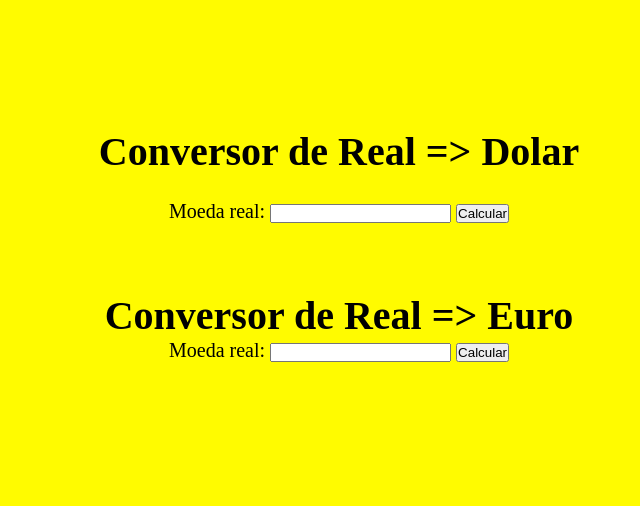
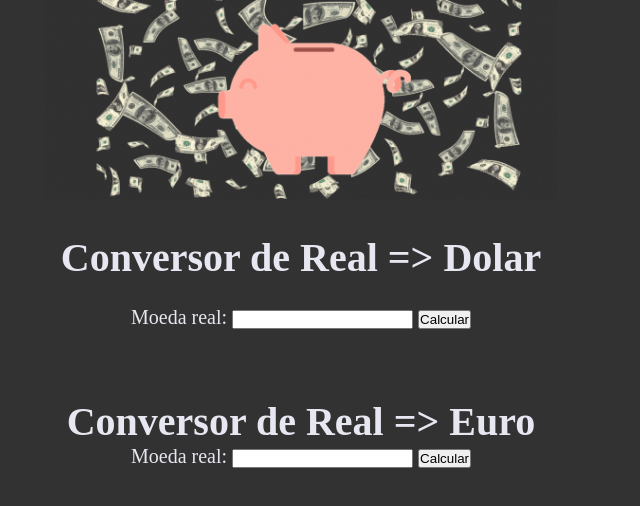
Before and after one commit to LeonardoCosta13/conversor, a plain HTML site: page index.html in a window 1280 px wide. Shown: the whole page, without its empty margins (301-941 px from the left). Drawn offline with Linux system fonts and the light colour scheme.

Commit message:
first commit

```diff
--- a/index.html
+++ b/index.html
@@ -4,6 +4,7 @@
     <meta charset="UTF-8">
    <link href="style.css" rel="stylesheet">
    <script type="text/javascript" src="script.js"></script>
+   <img src="./my-dolar.gif">
     <title>Conversor de moeda</title>
 </head>
 <body>
--- a/script.js
+++ b/script.js
@@ -5,7 +5,7 @@ function calcular() {
 
     let resultado = Moedareal / 5.38
 
-    document.getElementById("valorFinal").innerText = String(`Voce vai ter $${resultado.toFixed(2)}`);
+    document.getElementById("valorFinal").innerText = String(`Valor em $${resultado.toFixed(2)}`);
 }
 
 
@@ -14,5 +14,5 @@ function calcular2() {
 
     let resultado2 = Moedareal2 / 5.53
 
-    document.getElementById("valorFinal2").innerText = String(`Voce vai ter €${resultado2.toFixed(2)}`);
+    document.getElementById("valorFinal2").innerText = String(`Valor em €${resultado2.toFixed(2)}`);
 }
--- a/style.css
+++ b/style.css
@@ -5,10 +5,20 @@
 }
 
 body {
+    overflow: hidden;
+    color: rgb(231, 231, 241);
     text-align: center;
-    margin-top: 10%;
-    background-color: rgb(255, 251, 0);
+    margin-top: -3%;
+    background-color: #323232;
     font-size: 20px;
+    width: 80%;
+    left: 90px;
+    position: absolute;
+}
+img {
+    width: 50%;
+    margin-bottom: 3%;
+
 }
 
 .h1{
```
Also changed, not shown: my-dolar.gif (added).
